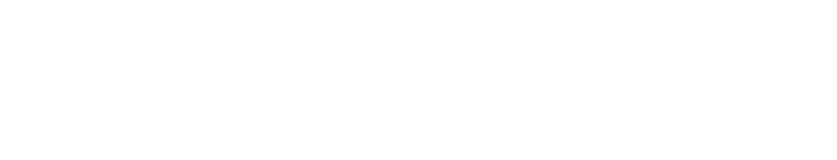
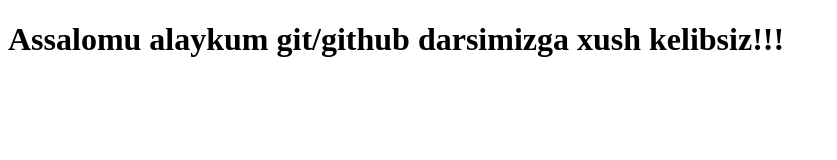
Before and after one commit to umidbek2720/first-project, a plain HTML site: page index.html in a window 1280 px wide. Shown: the whole page, without its empty margins (0-837 px from the left). Drawn offline with Linux system fonts and the light colour scheme.

Commit message:
h1 tegi bilan sarlavha hosil qilindi

```diff
--- a/index.html
+++ b/index.html
@@ -7,6 +7,6 @@
     <title>Document</title>
 </head>
 <body>
-
+    <h1>Assalomu alaykum git/github darsimizga xush kelibsiz!!!</h1>
 </body>
 </html>
```
